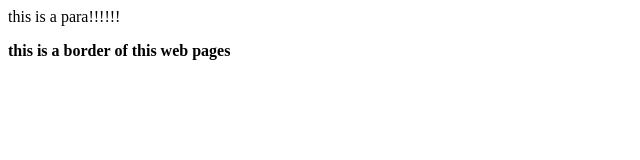
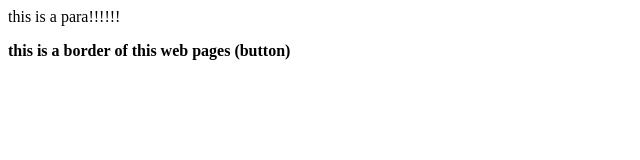
Before and after one commit to thek-Github/git4, a plain HTML site: page index.html in a window 1280 px wide. Shown: the full height of the page, 0-640 px from the left. Drawn offline with Linux system fonts and the light colour scheme.

Commit message:
added button

```diff
--- a/index.html
+++ b/index.html
@@ -1,2 +1,2 @@
 <p>this is a para!!!!!!</p>
-<b>this is a border of this web pages</b>
+<b>this is a border of this web pages (button)</b>
```
